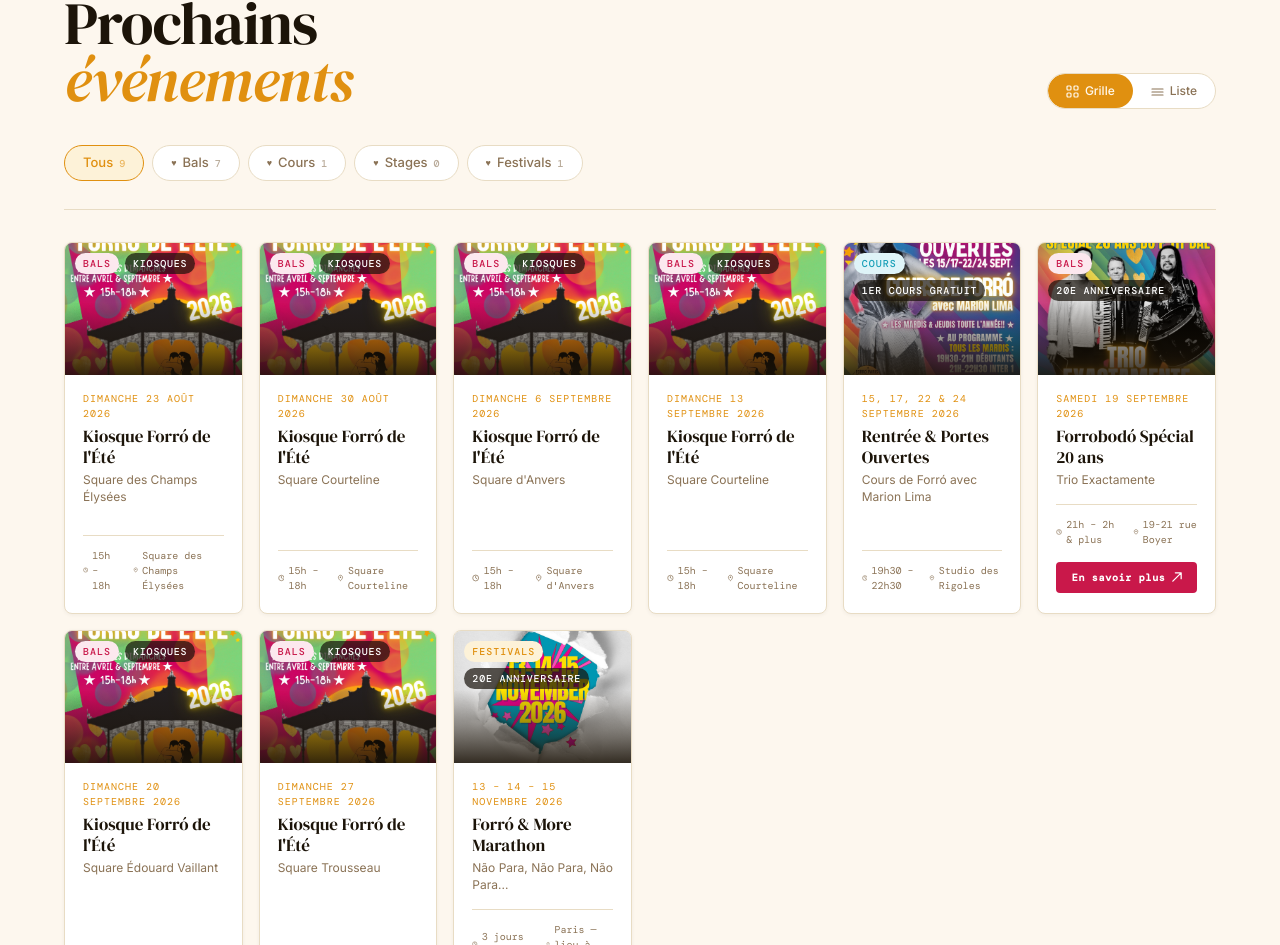
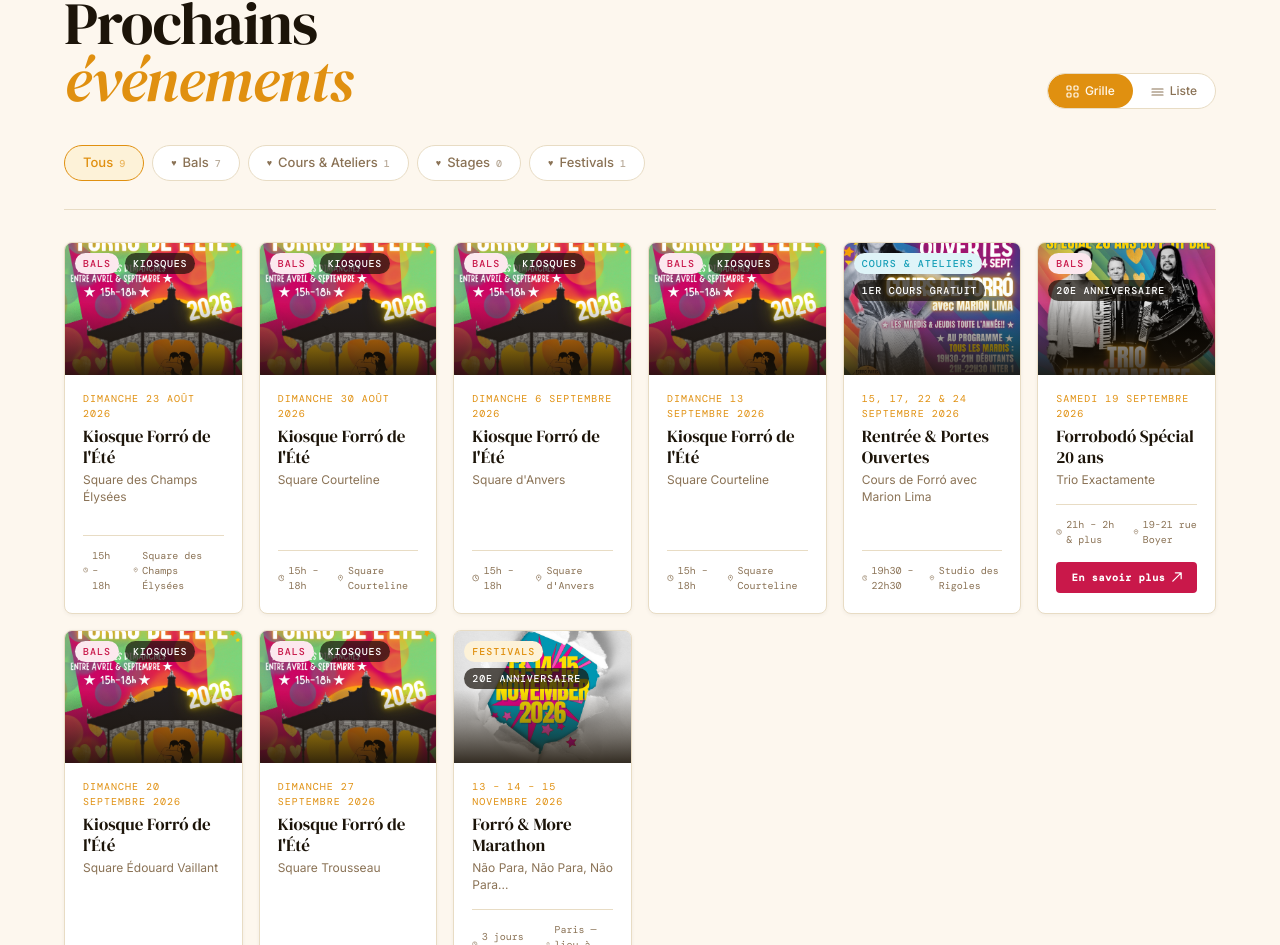
Before and after one commit to Hardante/leptitbalperdu, a React (Vite) app: page / in a window 1280 px wide. Shown: the part 1952-2897 px from the top of the page. Built offline with nearby package versions, Linux system fonts and the light colour scheme; the HTML template or start-up script is replaced by a standard one.

Commit message:
fix: renommer catégorie en Cours & Ateliers

```diff
--- a/src/App.tsx
+++ b/src/App.tsx
@@ -18,7 +18,7 @@ import courseDanseImg    from '@/imports/WhatsApp_Image_2026-08-18_at_17.04.07.j
 
 // ─── types & data ──────────────────────────────────────────────────────────────
 
-type Filter = 'Tous' | 'Bals' | 'Cours' | 'Stages' | 'Festivals'
+type Filter = 'Tous' | 'Bals' | 'Cours & Ateliers' | 'Stages' | 'Festivals'
 type ViewMode = 'grille' | 'liste'
 
 interface Evt {
@@ -59,7 +59,7 @@ const EVENTS: Evt[] = [
     dateSort: '2026-09-15',
     time: '19h30 – 22h30',
     venue: 'Studio des Rigoles, 46 rue des Rigoles, 75020',
-    category: 'Cours',
+    category: 'Cours & Ateliers',
     image: rentreeImg,
     tag: '1er cours gratuit',
     description: "Portes ouvertes pour la rentrée ! Venez découvrir ou redécouvrir les cours de forró avec Marion Lima. Tous niveaux, débutants bienvenus. 1er cours offert — les 15 & 17 septembre pour les mardis/jeudis, les 22 & 24 pour une 2e session.",
@@ -186,7 +186,7 @@ const EVENTS: Evt[] = [
     dateSort: '2026-05-28',
     time: '21h – 22h30',
     venue: 'Studio des Rigoles, 46 rue des Rigoles, 75020',
-    category: 'Cours',
+    category: 'Cours & Ateliers',
     image: ateliersImg,
     tag: 'Série',
     description: "Quatre séances progressives pour apprivoiser les bases du forró : pas, abraço, figures de vases, préparation aux bals d'été.",
@@ -233,18 +233,18 @@ const EVENTS: Evt[] = [
   },
 ]
 
-const FILTERS: Filter[] = ['Tous', 'Bals', 'Cours', 'Stages', 'Festivals']
+const FILTERS: Filter[] = ['Tous', 'Bals', 'Cours & Ateliers', 'Stages', 'Festivals']
 
 const CAT_COLOR: Record<string, string> = {
   Bals:     '#c9184a',
-  Cours:    '#1aa0b8',
+  'Cours & Ateliers': '#1aa0b8',
   Stages:   '#7c5cbf',
   Festivals:'#e09010',
 }
 
 const CAT_BG: Record<string, string> = {
   Bals:     '#fce8ee',
-  Cours:    '#dff4f8',
+  'Cours & Ateliers': '#dff4f8',
   Stages:   '#ede8f8',
   Festivals:'#fdf2d8',
 }
```
